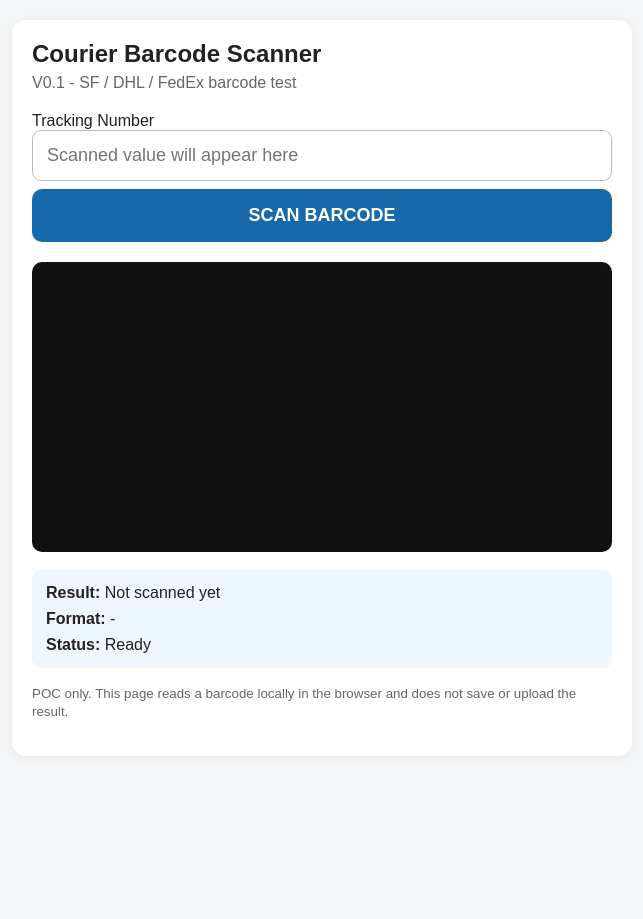
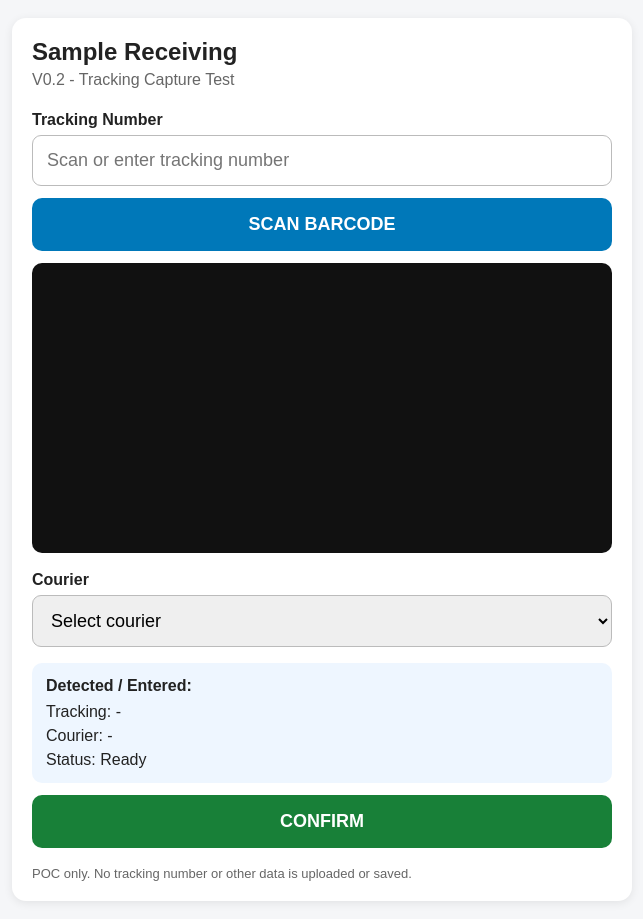
Before and after one commit to eleanorchanintertek-coder/courier-scanner, a plain HTML site: page index.html in a window 1280 px wide. Shown: the whole page, without its empty margins (318-961 px from the left). Before the commit the page ends 800 px from the top, so only its background shows below. Drawn offline with Linux system fonts and the light colour scheme.

Commit message:
Index.html

```diff
--- a/index.html
+++ b/index.html
@@ -3,25 +3,33 @@
 <head>
 <meta charset="utf-8">
 <meta name="viewport" content="width=device-width,initial-scale=1,maximum-scale=1,user-scalable=no">
-<title>Courier Barcode Scanner V0.1</title>
+<title>Sample Receiving V0.2</title>
 <style>
-body{font-family:Arial,sans-serif;margin:0;background:#f5f6f8;color:#222}.wrap{max-width:620px;margin:auto;padding:20px}.card{background:#fff;border-radius:14px;padding:20px;box-shadow:0 2px 10px #0001}h1{font-size:24px;margin:0 0 6px}.sub{color:#666;margin-bottom:20px}button{width:100%;padding:16px;margin:8px 0;border:0;border-radius:10px;font-size:18px;font-weight:700;background:#1769aa;color:white}button.secondary{background:#666}input{width:100%;box-sizing:border-box;padding:14px;border:1px solid #bbb;border-radius:9px;font-size:18px}.result{margin-top:14px;padding:14px;background:#eef6ff;border-radius:9px;word-break:break-all}video{width:100%;margin-top:12px;border-radius:10px;background:#111;min-height:220px}small{color:#666}.ok{color:#137333;font-weight:700}.err{color:#b3261e;font-weight:700}</style>
+body{font-family:Arial,sans-serif;margin:0;background:#f5f6f8;color:#222}.wrap{max-width:620px;margin:auto;padding:18px}.card{background:#fff;border-radius:14px;padding:20px;box-shadow:0 2px 10px #00000015}h1{font-size:24px;margin:0 0 5px}.sub{color:#666;margin-bottom:22px}label{display:block;margin-top:14px;margin-bottom:6px;font-weight:bold}input,select{width:100%;box-sizing:border-box;padding:14px;border:1px solid #bbb;border-radius:9px;font-size:18px}button{width:100%;padding:16px;margin-top:12px;border:0;border-radius:10px;font-size:18px;font-weight:bold;background:#0078b9;color:#fff}button.secondary{background:#666}button.confirm{background:#188038}video{width:100%;margin-top:12px;border-radius:10px;background:#111;min-height:220px}.info{margin-top:16px;background:#eef6ff;border-radius:10px;padding:14px}.success{margin-top:16px;padding:14px;background:#e6f4ea;color:#137333;border-radius:10px;display:none}.error{color:#b3261e;font-weight:bold}.small{color:#666;font-size:13px;margin-top:18px}.hidden{display:none}</style>
 </head>
 <body><div class="wrap"><div class="card">
-<h1>Courier Barcode Scanner</h1><div class="sub">V0.1 - SF / DHL / FedEx barcode test</div>
-<label>Tracking Number</label><input id="tracking" placeholder="Scanned value will appear here">
-<button id="start">SCAN BARCODE</button><button id="stop" class="secondary" style="display:none">STOP CAMERA</button>
+<h1>Sample Receiving</h1><div class="sub">V0.2 - Tracking Capture Test</div>
+<label for="tracking">Tracking Number</label>
+<input id="tracking" type="text" placeholder="Scan or enter tracking number" autocomplete="off" autocapitalize="characters">
+<button id="scanButton">SCAN BARCODE</button>
+<button id="stopButton" class="secondary hidden">STOP CAMERA</button>
 <video id="video" playsinline></video>
-<div class="result"><div><strong>Result:</strong> <span id="result">Not scanned yet</span></div><div style="margin-top:8px"><strong>Format:</strong> <span id="format">-</span></div><div style="margin-top:8px"><strong>Status:</strong> <span id="status">Ready</span></div></div>
-<p><small>POC only. This page reads a barcode locally in the browser and does not save or upload the result.</small></p>
+<label for="courier">Courier</label>
+<select id="courier"><option value="">Select courier</option><option>SF Express</option><option>DHL</option><option>FedEx</option><option>UPS</option><option>Morning Express</option><option>Other</option></select>
+<div class="info"><strong>Detected / Entered:</strong><div style="margin-top:8px">Tracking: <span id="result">-</span></div><div style="margin-top:6px">Courier: <span id="detectedCourier">-</span></div><div style="margin-top:6px">Status: <span id="status">Ready</span></div></div>
+<button id="confirmButton" class="confirm">CONFIRM</button>
+<div id="confirmed" class="success"></div>
+<div class="small">POC only. No tracking number or other data is uploaded or saved.</div>
 </div></div>
 <script>
-const v=document.getElementById('video'), start=document.getElementById('start'), stop=document.getElementById('stop');
-const result=document.getElementById('result'), format=document.getElementById('format'), status=document.getElementById('status'), tracking=document.getElementById('tracking');
-let stream=null, running=false;
-function setStatus(t,cls=''){status.textContent=t;status.className=cls}
-async function stopCam(){running=false;if(stream){stream.getTracks().forEach(t=>t.stop());stream=null}v.srcObject=null;start.style.display='block';stop.style.display='none'}
-async function scanLoop(detector){while(running){try{const codes=await detector.detect(v);if(codes.length){const c=codes[0];tracking.value=c.rawValue;result.textContent=c.rawValue;format.textContent=c.format||'Unknown';setStatus('Barcode captured','ok');await stopCam();return}}catch(e){} await new Promise(r=>setTimeout(r,250));}}
-start.onclick=async()=>{if(!('BarcodeDetector' in window)){setStatus('BarcodeDetector is not supported by this Chrome/device. Use the manual field or test a ZXing hosted version.','err');return}try{setStatus('Requesting camera...');stream=await navigator.mediaDevices.getUserMedia({video:{facingMode:{ideal:'environment'}},audio:false});v.srcObject=stream;await v.play();running=true;start.style.display='none';stop.style.display='block';const formats=await BarcodeDetector.getSupportedFormats();const wanted=['code_128','code_39','ean_13','ean_8','itf','qr_code','data_matrix'].filter(x=>formats.includes(x));const detector=new BarcodeDetector(wanted.length?{formats:wanted}:undefined);setStatus('Scanning...');scanLoop(detector)}catch(e){setStatus('Camera unavailable: '+e.message,'err')}};
-stop.onclick=()=>{stopCam();setStatus('Stopped')};
+const tracking=document.getElementById('tracking'),courier=document.getElementById('courier'),result=document.getElementById('result'),detectedCourier=document.getElementById('detectedCourier'),status=document.getElementById('status'),video=document.getElementById('video'),scanButton=document.getElementById('scanButton'),stopButton=document.getElementById('stopButton'),confirmButton=document.getElementById('confirmButton'),confirmed=document.getElementById('confirmed');let stream=null,running=false;
+function cleanTrackingNumber(v){return v.trim().replace(/\s+/g,'').toUpperCase()}
+function detectCourier(n){n=cleanTrackingNumber(n);if(n.startsWith('SF'))return'SF Express';if(n.startsWith('1Z'))return'UPS';if(n.startsWith('MEC'))return'Morning Express';if(/^\d{10}$/.test(n))return'DHL';if(/^\d{12}$/.test(n))return'FedEx';return''}
+function updateTracking(){const v=cleanTrackingNumber(tracking.value);result.textContent=v||'-';const d=detectCourier(v);if(d){courier.value=d;detectedCourier.textContent=d}else detectedCourier.textContent=courier.value||'-';confirmed.style.display='none'}
+tracking.addEventListener('input',updateTracking);tracking.addEventListener('blur',()=>{tracking.value=cleanTrackingNumber(tracking.value);updateTracking()});courier.addEventListener('change',()=>{detectedCourier.textContent=courier.value||'-';confirmed.style.display='none'});
+async function stopCamera(){running=false;if(stream){stream.getTracks().forEach(t=>t.stop());stream=null}video.srcObject=null;scanButton.classList.remove('hidden');stopButton.classList.add('hidden')}
+async function scanLoop(detector){while(running){try{const codes=await detector.detect(video);if(codes.length){tracking.value=cleanTrackingNumber(codes[0].rawValue);updateTracking();status.textContent='Barcode captured';await stopCamera();return}}catch(e){}await new Promise(r=>setTimeout(r,250))}}
+scanButton.addEventListener('click',async()=>{if(!('BarcodeDetector'in window)){status.innerHTML='<span class="error">Barcode scanning is not supported on this browser. Please enter the tracking number manually.</span>';tracking.focus();return}try{status.textContent='Opening camera...';stream=await navigator.mediaDevices.getUserMedia({video:{facingMode:{ideal:'environment'}},audio:false});video.srcObject=stream;await video.play();running=true;scanButton.classList.add('hidden');stopButton.classList.remove('hidden');const supported=await BarcodeDetector.getSupportedFormats();const preferred=['code_128','code_39','ean_13','ean_8','itf','qr_code','data_matrix'].filter(f=>supported.includes(f));const detector=preferred.length?new BarcodeDetector({formats:preferred}):new BarcodeDetector();status.textContent='Scanning...';scanLoop(detector)}catch(e){status.innerHTML='<span class="error">Camera unavailable: '+e.message+'</span>'}});
+stopButton.addEventListener('click',async()=>{await stopCamera();status.textContent='Camera stopped'});
+confirmButton.addEventListener('click',()=>{const n=cleanTrackingNumber(tracking.value),c=courier.value;if(!n){status.innerHTML='<span class="error">Please enter or scan a tracking number.</span>';tracking.focus();return}if(!c){status.innerHTML='<span class="error">Please select a courier.</span>';courier.focus();return}tracking.value=n;result.textContent=n;confirmed.innerHTML='<strong>Confirmed</strong><br><br>Tracking: '+n+'<br>Courier: '+c;confirmed.style.display='block';status.textContent='Tracking confirmed'});
 </script></body></html>
```
